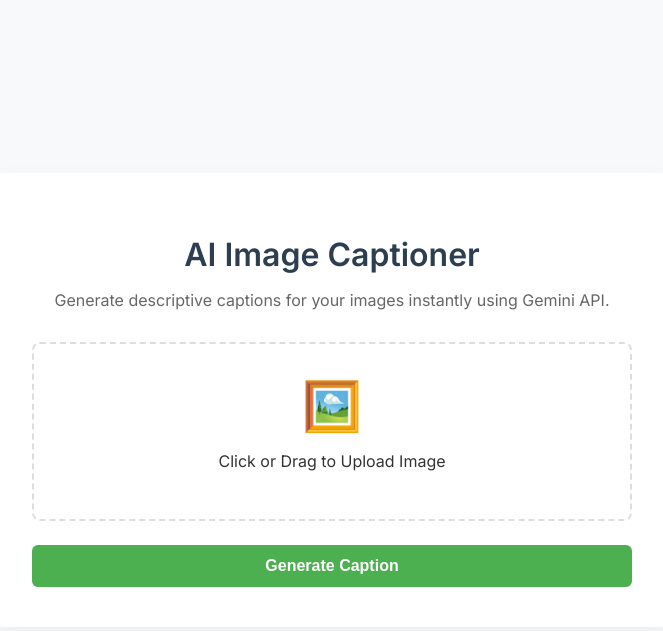
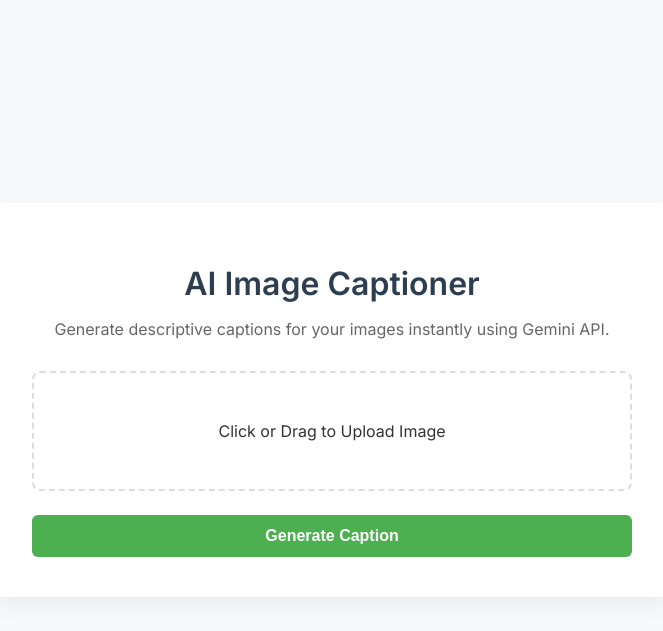
Before and after one commit to Nikhil383/Image-Caption, a Flask app: page / in a window 1280 px wide. Shown: the top 631 px of the page, without its empty margins (308-971 px from the left). Run offline with Flask 3, Linux system fonts and the light colour scheme.

Commit message:
icon removed

```diff
--- a/src/image_caption/templates/index.html
+++ b/src/image_caption/templates/index.html
@@ -26,7 +26,6 @@
 
         <form method="POST" enctype="multipart/form-data">
             <div class="upload-area">
-                <div class="icon">🖼️</div>
                 <p>Click or Drag to Upload Image</p>
                 <input type="file" name="image" accept="image/*" required
                     onchange="this.parentElement.querySelector('p').textContent = this.files[0].name">
```
